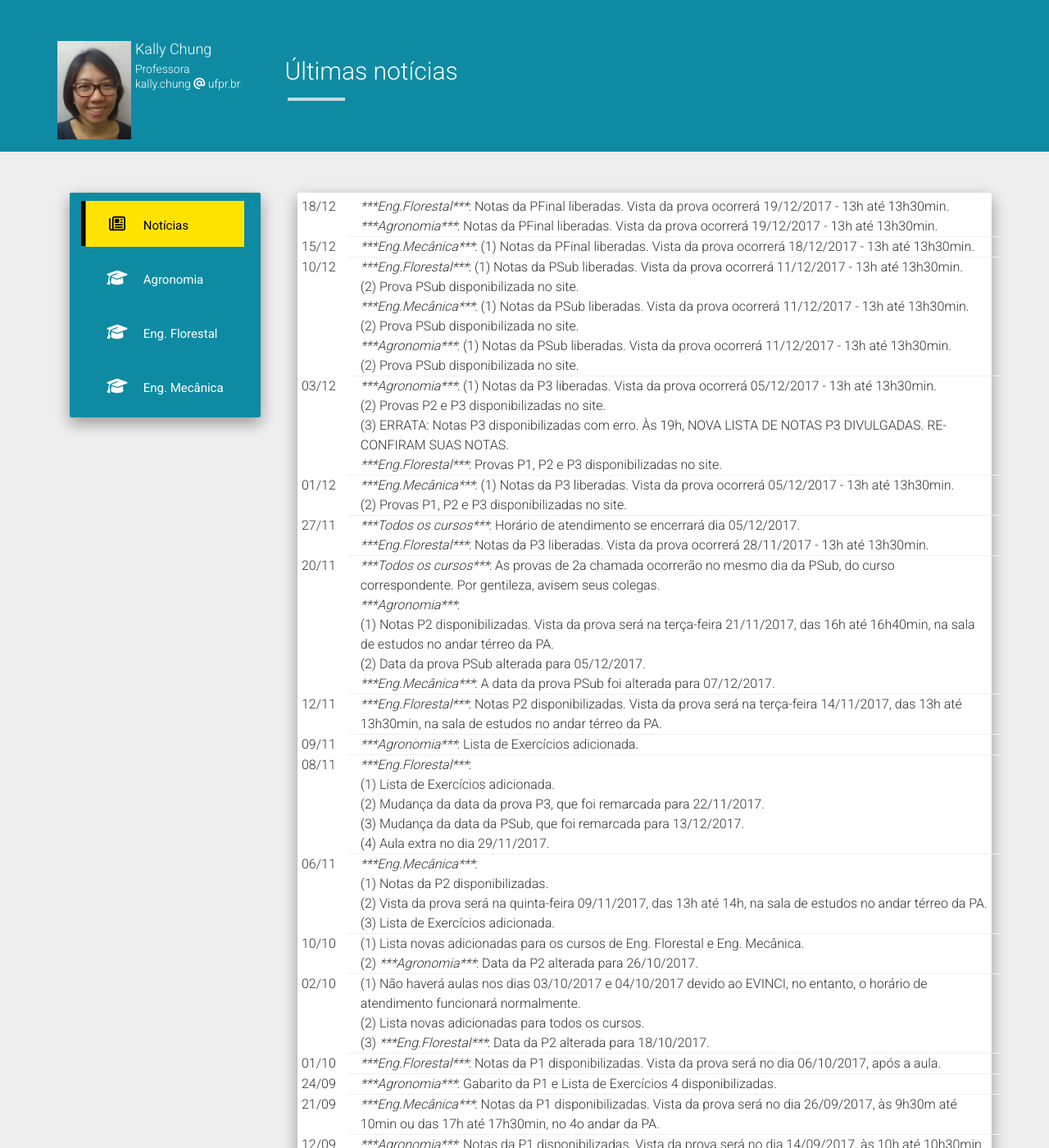
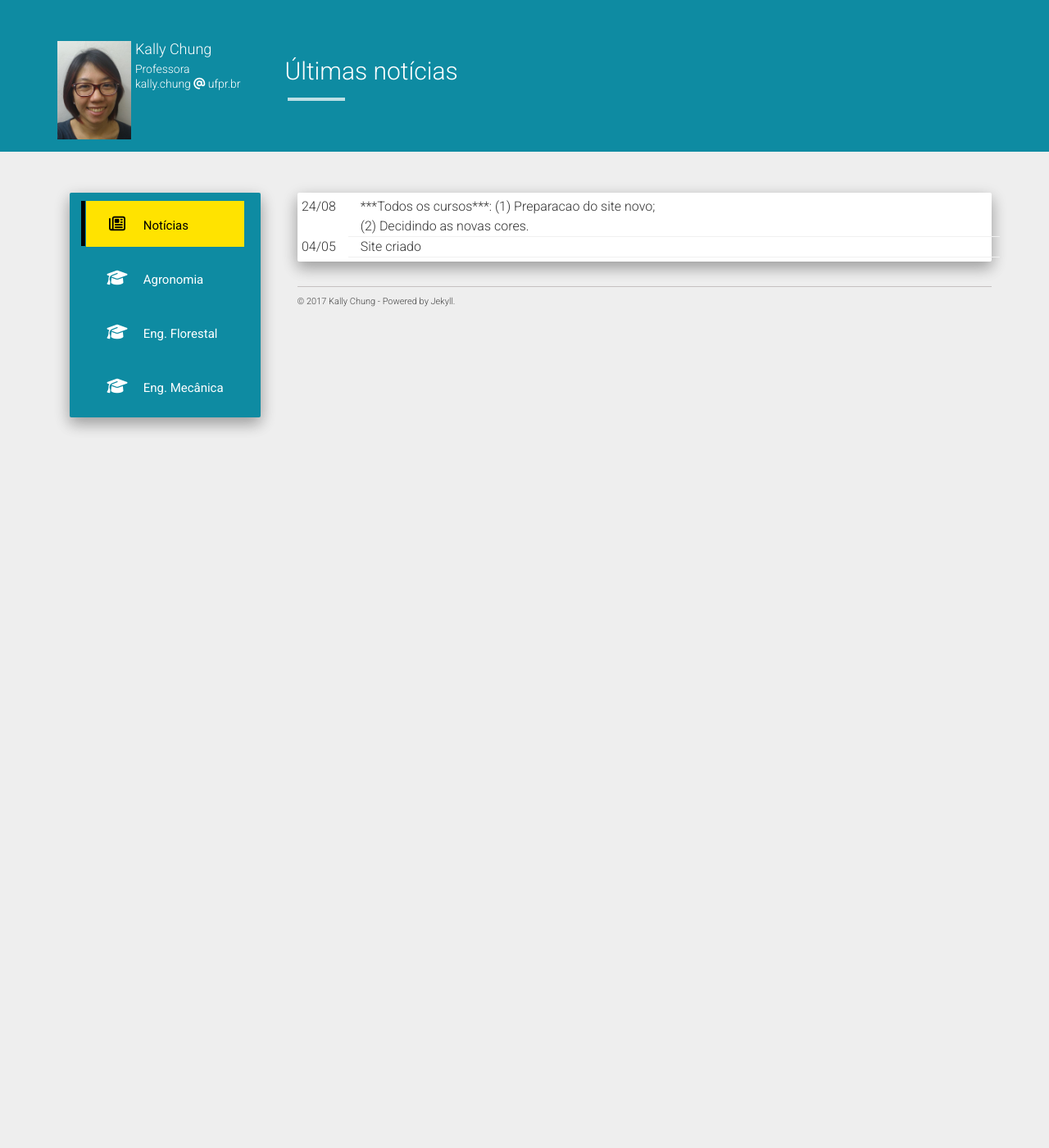
Before and after one commit to chunggnuhc/chunggnuhc.github.io, a Jekyll site: the page built from index.html, in a window 1280 px wide and 1400 px high. Shown: the whole window at 82% size. Built offline with Jekyll 4.4.1, drawn with Linux system fonts in a browser that asks for light colours; nearby versions of some CDN libraries; some of the changed text lies outside the part shown.

Commit message:
Updates reestarted

```diff
--- a/_data/noticias.yml
+++ b/_data/noticias.yml
@@ -1,52 +1,4 @@
-- data: 2017-12-18
-  noticia: "<i>***Eng.Florestal***</i>: Notas da PFinal liberadas. Vista da prova ocorrerá 19/12/2017 - 13h até 13h30min.<br> <i>***Agronomia***</i>: Notas da PFinal liberadas. Vista da prova ocorrerá 19/12/2017 - 13h até 13h30min."
-- data: 2017-12-15
-  noticia: "<i>***Eng.Mecânica***</i>: (1) Notas da PFinal liberadas. Vista da prova ocorrerá 18/12/2017 - 13h até 13h30min."
-- data: 2017-12-10
-  noticia: "<i>***Eng.Florestal***</i>: (1) Notas da PSub liberadas. Vista da prova ocorrerá 11/12/2017 - 13h até 13h30min.<br> (2) Prova PSub disponibilizada no site.<br> <i>***Eng.Mecânica***</i>: (1) Notas da PSub liberadas. Vista da prova ocorrerá 11/12/2017 - 13h até 13h30min.<br> (2) Prova PSub disponibilizada no site.<br> <i>***Agronomia***</i>: (1) Notas da PSub liberadas. Vista da prova ocorrerá 11/12/2017 - 13h até 13h30min.<br> (2) Prova PSub disponibilizada no site."
-- data: 2017-12-03
-  noticia: "<i>***Agronomia***</i>: (1) Notas da P3 liberadas. Vista da prova ocorrerá 05/12/2017 - 13h até 13h30min.<br> (2) Provas P2 e P3 disponibilizadas no site.<br> (3) ERRATA: Notas P3 disponibilizadas com erro. Às 19h, NOVA LISTA DE NOTAS P3 DIVULGADAS. RE-CONFIRAM SUAS NOTAS.<br><i>***Eng.Florestal***</i>: Provas P1, P2 e P3 disponibilizadas no site."
-- data: 2017-12-01
-  noticia: "<i>***Eng.Mecânica***</i>: (1) Notas da P3 liberadas. Vista da prova ocorrerá 05/12/2017 - 13h até 13h30min.<br> (2) Provas P1, P2 e P3 disponibilizadas no site."
-- data: 2017-11-27
-  noticia: "<i>***Todos os cursos***</i>: Horário de atendimento se encerrará dia 05/12/2017. <br><i>***Eng.Florestal***</i>: Notas da P3 liberadas. Vista da prova ocorrerá 28/11/2017 - 13h até 13h30min."
-- data: 2017-11-20
-  noticia: "<i>***Todos os cursos***</i>: As provas de 2a chamada ocorrerão no mesmo dia da PSub, do curso correspondente. Por gentileza, avisem seus colegas.<br><i>***Agronomia***</i>: <br>(1) Notas P2 disponibilizadas. Vista da prova será na terça-feira 21/11/2017, das 16h até 16h40min, na sala de estudos no andar térreo da PA. <br>(2) Data da prova PSub alterada para 05/12/2017. <br> <i>***Eng.Mecânica***</i>: A data da prova PSub foi alterada para 07/12/2017."
-- data: 2017-11-12
-  noticia: "<i>***Eng.Florestal***</i>: Notas P2 disponibilizadas. Vista da prova será na terça-feira 14/11/2017, das 13h até 13h30min, na sala de estudos no andar térreo da PA."
-- data: 2017-11-09
-  noticia: "<i>***Agronomia***</i>: Lista de Exercícios adicionada."
-- data: 2017-11-08
-  noticia: "<i>***Eng.Florestal***</i>:<br>(1) Lista de Exercícios adicionada. <br>(2) Mudança da data da prova P3, que foi remarcada para 22/11/2017. <br>(3) Mudança da data da PSub, que foi remarcada para 13/12/2017. <br>(4) Aula extra no dia 29/11/2017."
-- data: 2017-11-06
-  noticia: "<i>***Eng.Mecânica***</i>:<br>(1) Notas da P2 disponibilizadas. <br>(2) Vista da prova será na quinta-feira 09/11/2017, das 13h até 14h, na sala de estudos no andar térreo da PA.<br>(3) Lista de Exercícios adicionada."
-- data: 2017-10-10
-  noticia: "(1) Lista novas adicionadas para os cursos de Eng. Florestal e Eng. Mecânica.<br> (2) <i>***Agronomia***</i>: Data da P2 alterada para 26/10/2017."
-- data: 2017-10-02
-  noticia: "(1) Não haverá aulas nos dias 03/10/2017 e 04/10/2017 devido ao EVINCI, no entanto, o horário de atendimento funcionará normalmente. <br>(2) Lista novas adicionadas para todos os cursos.<br> (3) <i>***Eng.Florestal***</i>: Data da P2 alterada para 18/10/2017."
-- data: 2017-10-01
-  noticia: "<i>***Eng.Florestal***</i>: Notas da P1 disponibilizadas. Vista da prova será no dia 06/10/2017, após a aula."
-- data: 2017-09-24
-  noticia: "<i>***Agronomia***</i>: Gabarito da P1 e Lista de Exercícios 4 disponibilizadas."
-- data: 2017-09-21
-  noticia: "<i>***Eng.Mecânica***</i>: Notas da P1 disponibilizadas. Vista da prova será no dia 26/09/2017, às 9h30m até 10min ou das 17h até 17h30min, no 4o andar da PA."
-- data: 2017-09-12
-  noticia: "<i>***Agronomia***</i>: Notas da P1 disponibilizadas. Vista da prova será no dia 14/09/2017, às 10h até 10h30min ou das 17h até 17h30min, no 4o andar da PA."
-- data: 2017-09-09
-  noticia: "<i>***Eng.Florestal***</i>: Lista 3 e 4 adicionadas."
-- data: 2017-09-02
-  noticia: "<i>***Agronomia***</i>: Lista 3 adicionada."
-- data: 2017-08-25
-  noticia: "<i>***Eng.Florestal***</i>: Mudança da data da prova P1, que foi remarcada para 13/09/2017."
 - data: 2017-08-24
-  noticia: "***Eng.Mecânica***: (1) Devido à Semana Acadêmica, não haverá aula nos dias 29/08/2017 e 31/08/2017; <br>(2) Mudança da data da prova P1, que foi remarcada para 12/09/2017."
-- data: 2017-08-24
-  noticia: "***Eng.Florestal***: Mudança de sala  da aula de sexta. A nova sala é PA-04."
-- data: 2017-08-24
-  noticia: "Lista de Exercícios adicionadas (para as três turmas: Eng.Mecânica, Eng.Florestal, Agronomia)"
-- data: 2017-08-10
-  noticia: "Lista de Exercícios adicionadas (para as três turmas)"
-- data: 2017-07-31
-  noticia: "Início das aulas de 2sem/2017"
+  noticia: "***Todos os cursos***: (1) Preparacao do site novo; <br>(2) Decidindo as novas cores."
 - data: 2017-05-04
   noticia: "Site criado"
```
